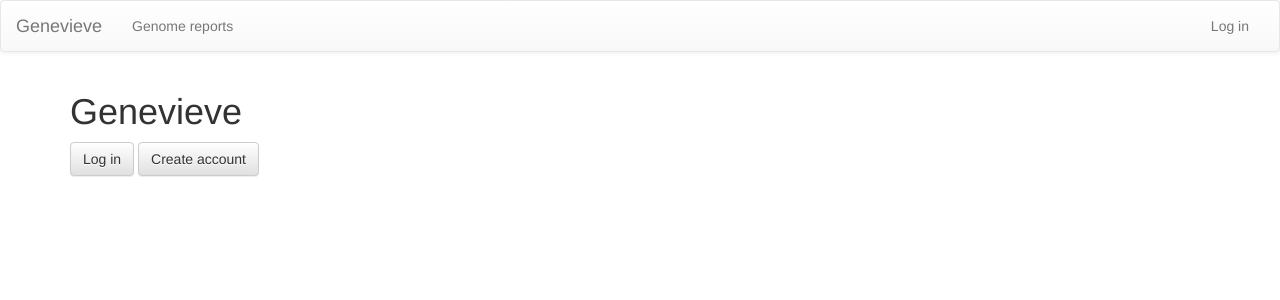
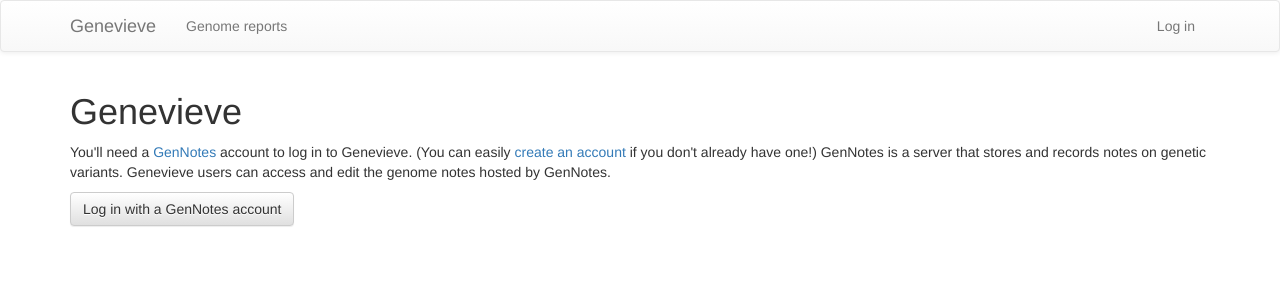
Before and after one commit to madprime/genevieve, a Django app: page / in a window 1280 px wide. Shown: the top 300 px of the page. Run offline with Django 3.2, Linux system fonts and the light colour scheme; parts of the project's set-up code (start-up, migrations or seed data) failed here and were passed over; some libraries are stand-ins or nearby versions.

Commit message:
Update to login via GenNotes account

```diff
--- a/genevieve_client/settings.py
+++ b/genevieve_client/settings.py
@@ -66,6 +66,9 @@ AUTHENTICATION_BACKENDS = (
 
     # 'allauth' specific authentication methods, such as login by e-mail
     'allauth.account.auth_backends.AuthenticationBackend',
+
+    # custom backend to enable login via GenNotes account
+    'genevieve_client.auth_backends.AuthenticationBackend',
 ) + global_settings.AUTHENTICATION_BACKENDS
 
 
--- a/genevieve_client/templates/base.html
+++ b/genevieve_client/templates/base.html
@@ -3,6 +3,8 @@
 <html>
   <head profile="http://www.w3.org/2005/10/profile">
     <title>{% block head_title %}Genevieve{% endblock %}</title>
+    <meta charset="utf-8">
+    <meta http-equiv="X-UA-Compatible" content="IE=edge">
     <meta name="viewport" content="width=device-width, initial-scale=1.0">
 
     <!-- HTML5 Shim and Respond.js IE8 support of HTML5 elements and media queries -->
@@ -19,9 +21,9 @@
     <script src="/static/vendor/js/lodash.min.js"></script>
 
     <!-- Set up Bootstrap 3 using MaxCDN links. -->
-    <link rel="stylesheet" href="https://maxcdn.bootstrapcdn.com/bootstrap/3.3.4/css/bootstrap.min.css">
-    <link rel="stylesheet" href="https://maxcdn.bootstrapcdn.com/bootstrap/3.3.4/css/bootstrap-theme.min.css">
-    <script src="https://maxcdn.bootstrapcdn.com/bootstrap/3.3.4/js/bootstrap.min.js"></script>
+    <link rel="stylesheet" href="https://maxcdn.bootstrapcdn.com/bootstrap/3.3.6/css/bootstrap.min.css">
+    <link rel="stylesheet" href="https://maxcdn.bootstrapcdn.com/bootstrap/3.3.6/css/bootstrap-theme.min.css">
+    <script src="https://maxcdn.bootstrapcdn.com/bootstrap/3.3.6/js/bootstrap.min.js"></script>
 
     <!-- tablesorter (forked version by Mottie) -->
     <link rel="stylesheet" href="/static/vendor/css/theme.default.min.css">
@@ -39,7 +41,7 @@
 
     <!-- Navbar -->
     <nav class="navbar navbar-default">
-      <div class="container-fluid">
+      <div class="container">
         <div class="navbar-header">
           <button type="button" class="navbar-toggle collapsed"
               data-toggle="collapse" data-target="#navbar-main-collapse">
@@ -70,7 +72,7 @@
           </ul>
         </div><!-- /.navbar-collapse -->
       </div><!-- /.container-fluid -->
-    </nav>
+    </nav><!-- /.navbar .navbar-default -->
 
     <!-- Container: override the 'main' block to make new pages -->
     <div class="container">
--- a/genevieve_client/templates/genevieve_client/home.html
+++ b/genevieve_client/templates/genevieve_client/home.html
@@ -9,26 +9,40 @@
     Welcome!
   </p>
   <p>
-  <a href="{% url 'genome_import' %}" class='btn btn-default'>Import genome</a>
-  <small>
+    <b>You're logged in with the following GenNotes account.</b> Edits to
+    variant notes you make will be submitted to this account. Edits are
+    publicly shared and associated with this username. However, your email
+    will remain private, only available to administrators of GenNotes and this
+    Genevieve site.
+  </p>
+  <div class="well well-sm" style="margin-left:20px;margin-bottom:15px;display:inline-block;">
+    <b>Username:</b> {{ request.user.gennoteseditor.gennotes_username }}<br>
+    <b>Email:</b> {{ request.user.gennoteseditor.gennotes_email }}
+  </div>
+  <p>
+    Wrong account? Make sure you're logged in to the correct account on
+    <a href="{{ gennotes_server }}">GenNotes</a>. Once this is corrected, you
+    can <a href="{% url 'account_logout' %}">log out</a> and back in again on
+    this Genevieve site.
+  </p>
+  <hr>
+  <p><a href="{% url 'genome_import' %}" class='btn btn-primary'>
+    Import genome</a></p>
+  <p>
     Import a genome to create a private report (VCF or Complete Genomics var
     file).
-  </small>
   </p>
-
-{% if not user.gennoteseditor %}
+{% else %}
   <p>
-  <a href="{{ gennotes_auth_url }}" class='btn btn-default'>Authorize GenNotes</a>
-  <small>
-    Authorize your GenNotes account to allow this Genevieve site to submit
-    edits on your behalf.
-  </small>
+    You'll need a <a href="{{ gennotes_server }}">GenNotes</a> account to log
+    in to Genevieve. (You can easily
+    <a href="{{ gennotes_signup_url }}">create an account</a> if you don't
+    already have one!) GenNotes is a server that stores and records notes on
+    genetic variants. Genevieve users can access and edit the genome notes
+    hosted by GenNotes.
   </p>
-{% endif %}
-
-{% else %}
-<a href="{% url 'account_login' %}" class="btn btn-default">Log in</a>
-<a href="{% url 'account_signup' %}" class="btn btn-default">Create account</a>
+  <a href="{{ gennotes_auth_url }}" class='btn btn-default'>
+      Log in with a GenNotes account</a>
 {% endif %}
 
 {% endblock %}
--- a/genevieve_client/views.py
+++ b/genevieve_client/views.py
@@ -4,6 +4,7 @@ import re
 import requests
 
 from django.conf import settings
+from django.contrib.auth import get_user_model, login
 from django.contrib.auth.decorators import login_required
 from django.contrib import messages
 from django.core.urlresolvers import reverse_lazy, reverse
@@ -17,12 +18,41 @@ from .models import GennotesEditor, GenomeReport, Variant
 from .forms import GenomeUploadForm, GenevieveEditForm
 from .tasks import produce_genome_report
 
+User = get_user_model()
+
+
+def make_unique_username(base):
+    """
+    Ensure a unique username. Almost always identical to the GenNotes username.
+
+    It's theoretically possible for username changes on GenNotes to result in a
+    collision. This method ensures that the Genevieve username is unique.
+    Probably this function never actually gets used.
+    """
+    try:
+        User.objects.get(username=base)
+    except User.DoesNotExist:
+        return base
+    else:
+        n = 2
+        while True:
+            name = base + str(n)
+            try:
+                User.objects.get(username=name)
+                n += 1
+            except User.DoesNotExist:
+                return name
+
 
 class HomeView(TemplateView):
     template_name = 'genevieve_client/home.html'
 
     def get_context_data(self, **kwargs):
-        kwargs['gennotes_auth_url'] = GennotesEditor.GENNOTES_AUTH_URL
+        kwargs.update({
+            'gennotes_auth_url': GennotesEditor.GENNOTES_AUTH_URL,
+            'gennotes_server': GennotesEditor.GENNOTES_SERVER,
+            'gennotes_signup_url': GennotesEditor.GENNOTES_SIGNUP_URL,
+        })
         return super(HomeView, self).get_context_data(**kwargs)
 
 
@@ -52,25 +82,49 @@ class AuthorizeGennotesView(RedirectView):
             headers={'Authorization': 'Bearer {}'.format(access_token)})
         return user_data_response.json()
 
-    @method_decorator(login_required)
     def get(self, request, *args, **kwargs):
         if 'code' in request.GET:
             token_data = self._exchange_code(request.GET['code'])
             user_data = self._get_user_data(token_data['access_token'])
 
-            gennotes_editor, _ = GennotesEditor.objects.get_or_create(
-                user=request.user)
-            gennotes_editor.access_token = token_data['access_token']
-            gennotes_editor.refresh_token = token_data['refresh_token']
-            gennotes_editor.token_expiration = (
-                datetime.datetime.now() +
-                datetime.timedelta(seconds=token_data['expires_in']))
-            gennotes_editor.gennotes_userid = user_data['id']
-            gennotes_editor.gennotes_username = user_data['username']
-            gennotes_editor.save()
-            messages.success(request,
-                             'GenNotes edits now authorized as GenNotes user: '
-                             '"{}"'.format(user_data['username']))
+            try:
+                gennotes_editor = GennotesEditor.objects.get(
+                    gennotes_id=user_data['id'])
+                gennotes_editor.access_token = token_data['access_token']
+                gennotes_editor.refresh_token = token_data['refresh_token']
+                gennotes_editor.token_expiration = (
+                    datetime.datetime.now() +
+                    datetime.timedelta(seconds=token_data['expires_in']))
+                gennotes_editor.gennotes_username = user_data['username']
+                gennotes_editor.gennotes_email = user_data['email']
+                gennotes_editor.save()
+                user = gennotes_editor.user
+                user.backend = (
+                    'genevieve_client.auth_backends.AuthenticationBackend')
+                login(request, user)
+            except GennotesEditor.DoesNotExist:
+                new_username = make_unique_username(base=user_data['username'])
+                new_user = User(username=new_username,
+                                email=user_data['email'])
+                new_user.save()
+                gennotes_editor = GennotesEditor(
+                    user=new_user,
+                    gennotes_id=user_data['id'],
+                    gennotes_username=user_data['username'],
+                    gennotes_email=user_data['email'],
+                    access_token=token_data['access_token'],
+                    refresh_token=token_data['refresh_token'],
+                    token_expiration=(
+                        datetime.datetime.now() +
+                        datetime.timedelta(seconds=token_data['expires_in'])))
+                messages.success(
+                    request,
+                    ('Account created for GenNotes user "{}" and authorized '
+                     'for edit submissions.'.format(user_data['username'])))
+                gennotes_editor.save()
+                new_user.backend = (
+                    'genevieve_client.auth_backends.AuthenticationBackend')
+                login(request, new_user)
         else:
             messages.error(request, 'Failed to authorize GenNotes!')
         return super(AuthorizeGennotesView, self).get(
```
Also changed, not shown: genevieve_client/auth_backends.py (added, +7 -0 lines), genevieve_client/models.py (+7 -4 lines), genevieve_client/migrations/0001_initial.py. Lines whose indentation alone changed are shown as unchanged.
